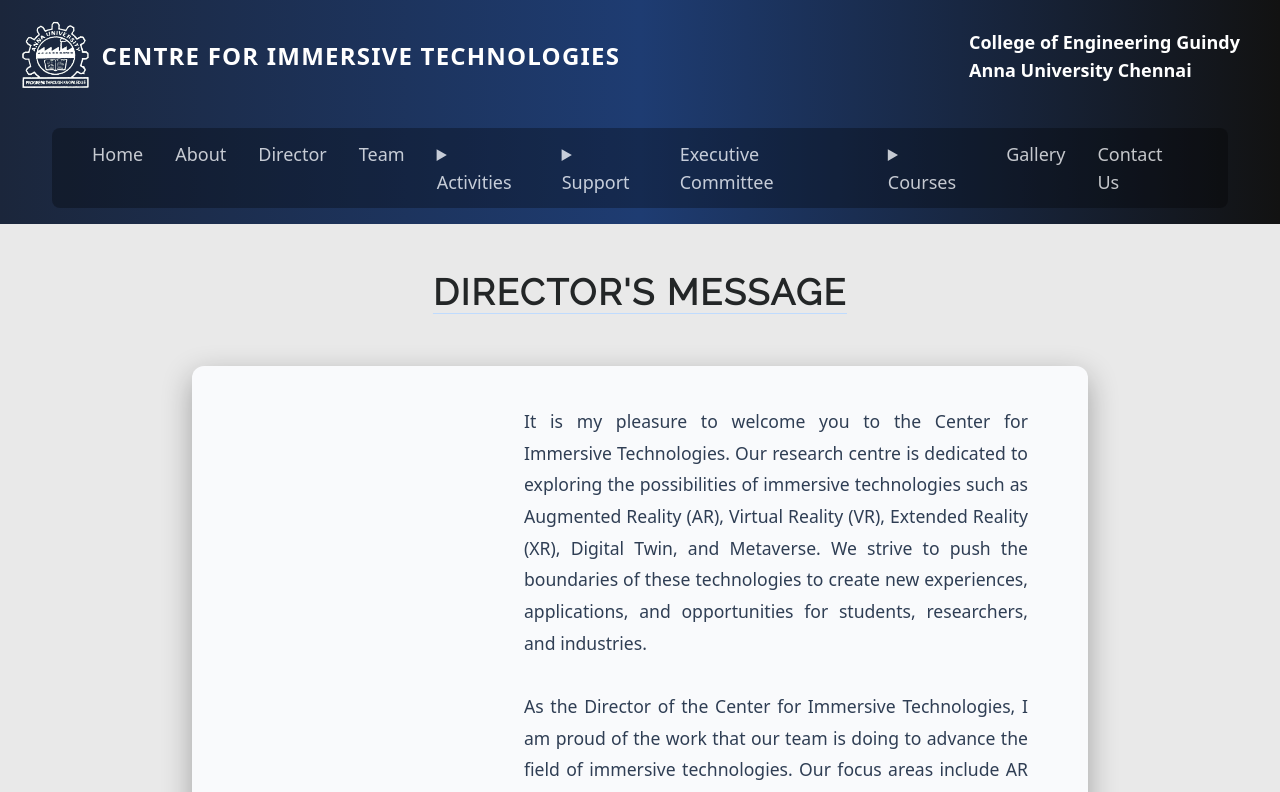
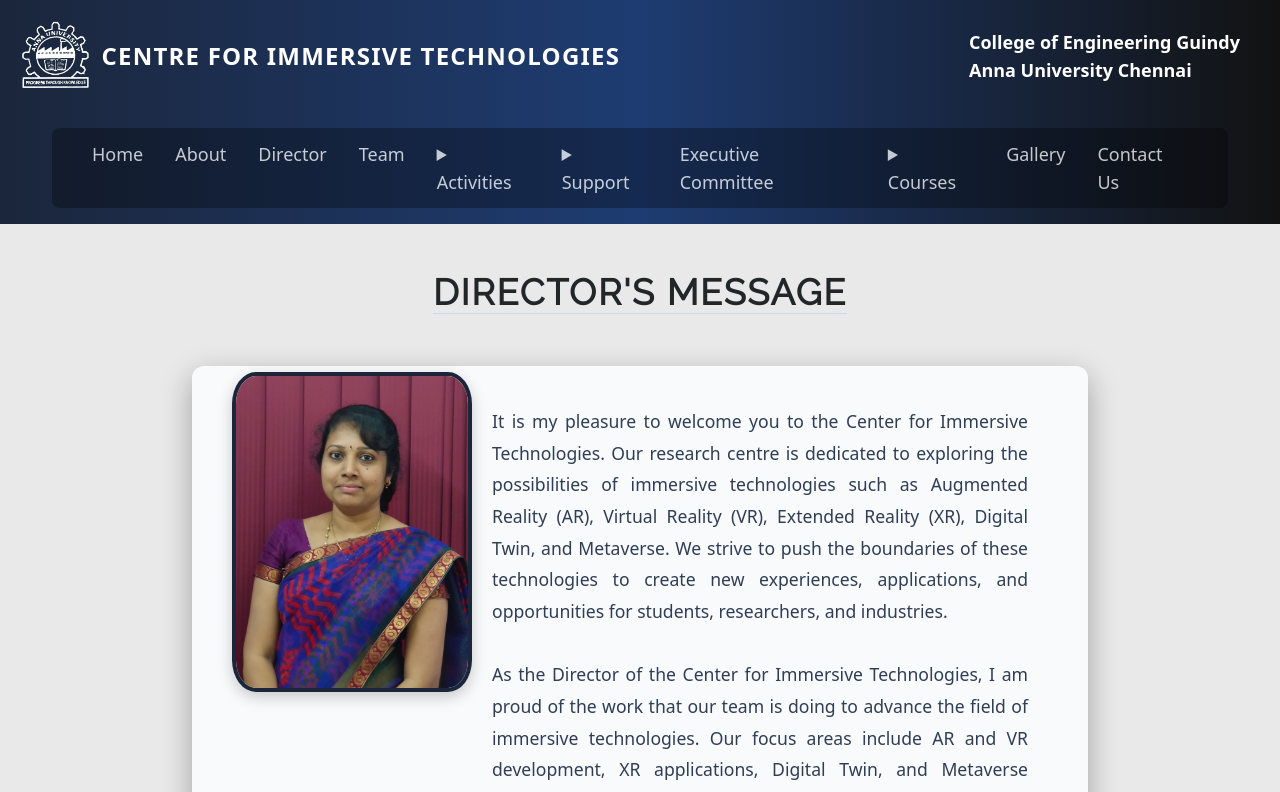
Before and after one commit to DirectorCITAU/CIT, a React (Vite) app: page /director_message in a window 1280 px wide. Shown: the top 792 px of the page. Built offline with nearby package versions, Linux system fonts and the light colour scheme.

Commit message:
updated director page

```diff
--- a/src/components/Director.jsx
+++ b/src/components/Director.jsx
@@ -31,7 +31,7 @@
         animate={{ opacity: 1, y: 0 }}
         transition={{ duration: 1 }}
       >
-        <motion.img
+        {/* <motion.img
           src={Dmm}
           alt="Director"
           className="w-48 h-48 mx-auto md:mr-8 md:ml-0"
@@ -46,7 +46,27 @@
           initial={{ scale: 0 }}
           animate={{ scale: 1 }}
           transition={{ duration: 1 }}
-        />
+        /> */}
+        <div className="flex flex-col items-center justify-start min-h-screen">
+  <motion.img
+    src={Dmm}
+    alt="Director"
+    className="w-48 h-48 mx-auto mt-[-220px]" // Move further up
+    style={{
+      width: "240px",
+      height: "320px",
+      borderRadius: "10%",
+      border: "4px solid #1b263b",
+      objectFit: "cover",
+      boxShadow: "0px 5px 15px rgba(0, 0, 0, 0.2)",
+    }}
+    initial={{ scale: 0 }}
+    animate={{ scale: 1 }}
+    transition={{ duration: 1 }}
+  />
+</div>
+
+
         <div className="md:flex-1 text-justify" style={{ padding: "0 20px" }}>
           <motion.p
             className="mb-6 pb-2"
@@ -101,6 +121,8 @@
           </motion.p>
         </div>
       </motion.div>
+
+
     </div>
   );
 }
```
